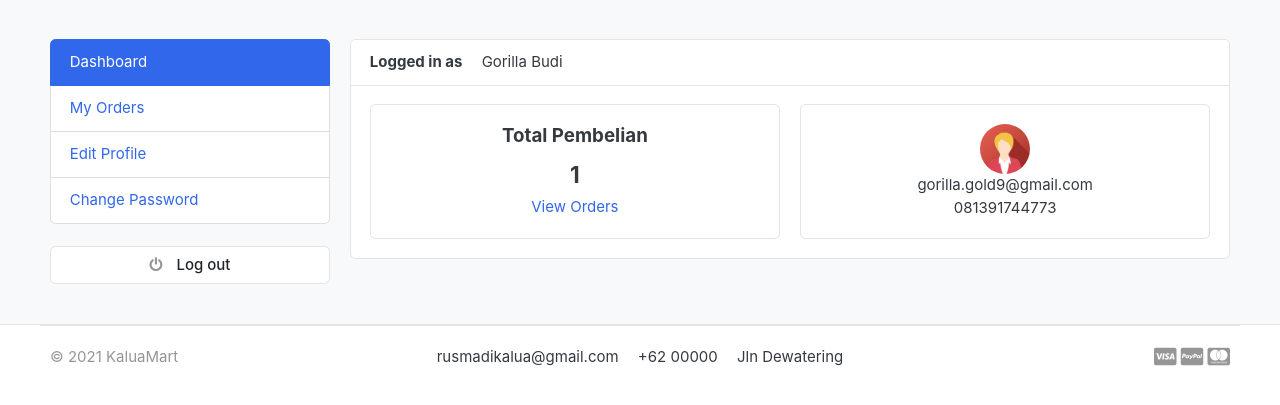
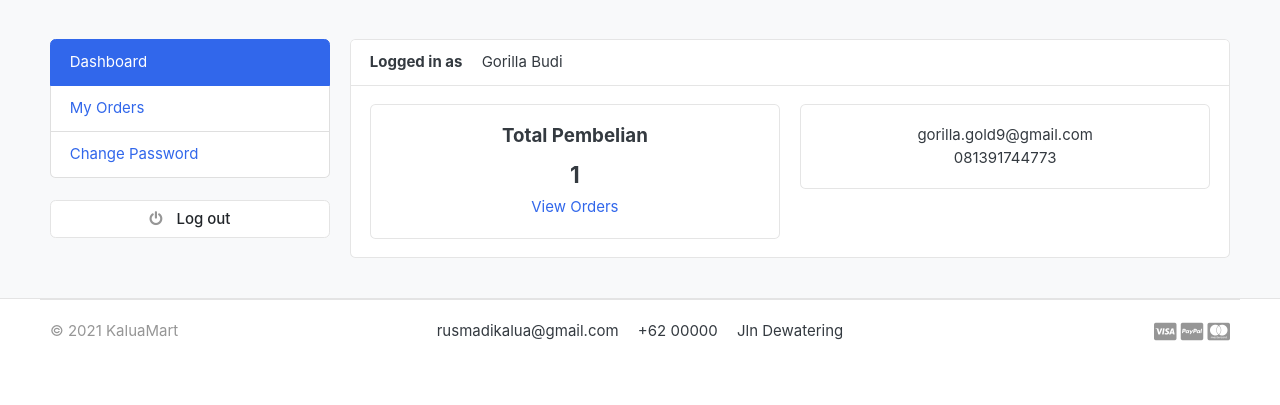
Before and after one commit to GorillaAl/tes-kaluamart, a Django app: page /accounts/ in a window 1280 px wide. Shown: the part 119-524 px from the top of the page. Run offline with Django 3.2, Linux system fonts and the light colour scheme; a user stored in the database is signed in; data comes from the database, SQL or seed files in the repository; some libraries are stand-ins or nearby versions; some web fonts are replaced.

Commit message:
edit commmit

```diff
--- a/templates/accounts/dashboard.html
+++ b/templates/accounts/dashboard.html
@@ -28,7 +28,7 @@
                 <div class="col-md-6">
                     <div class="card" style="text-align:center;">
                         <div class="card-body">
-                            <img src="{{userprofile.profile_picture.url}}" alt="User Profile Picture" width="50" height="50" style="border-radius:50%">
+                            <!-- <img src="{{userprofile.profile_picture.url}}" alt="User Profile Picture" width="50" height="50" style="border-radius:50%"> -->
                             <p class="mb-0">{{user.email}}</p>
                             <p>{{user.phone_number}}</p>
                         </div>
--- a/templates/includes/dashboard_sidebar.html
+++ b/templates/includes/dashboard_sidebar.html
@@ -3,7 +3,7 @@
     <ul class="list-group">
         <a class="list-group-item {% if '/accounts/' == request.path %}active{% endif %}" href="{% url 'dashboard' %}"> Dashboard </a>
         <a class="list-group-item {% if '/my_orders/' in request.path %}active{% endif %}" href="{% url 'my_orders' %}"> My Orders </a>
-        <a class="list-group-item {% if '/edit_profile/' in request.path %}active{% endif %}" href="{% url 'edit_profile' %}"> Edit Profile </a>
+        <!-- <a class="list-group-item {% if '/edit_profile/' in request.path %}active{% endif %}" href="{% url 'edit_profile' %}"> Edit Profile </a> -->
         <a class="list-group-item {% if '/change_password/' in request.path %}active{% endif %}" href="{% url 'change_password' %}"> Change Password </a>
 
     </ul>
```
